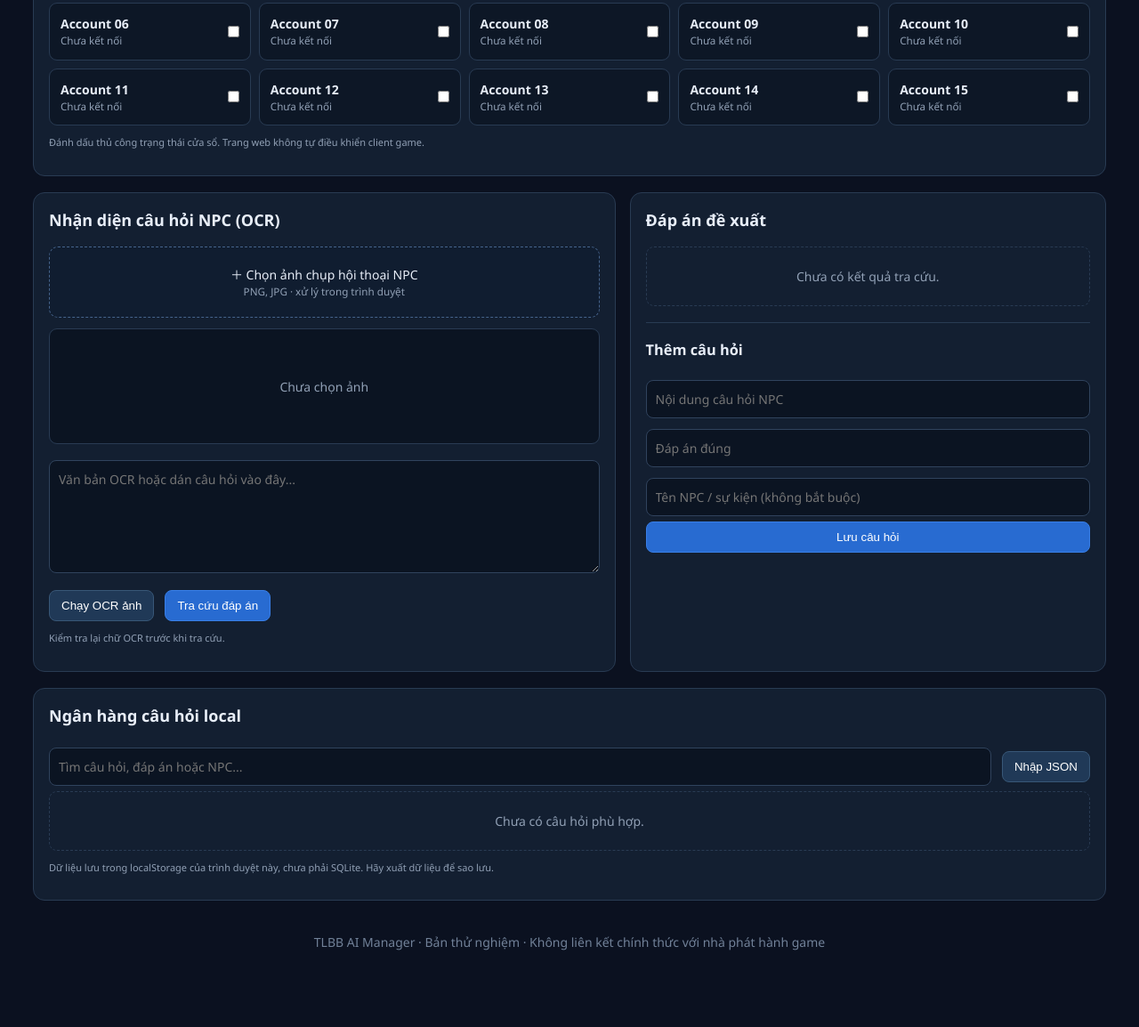
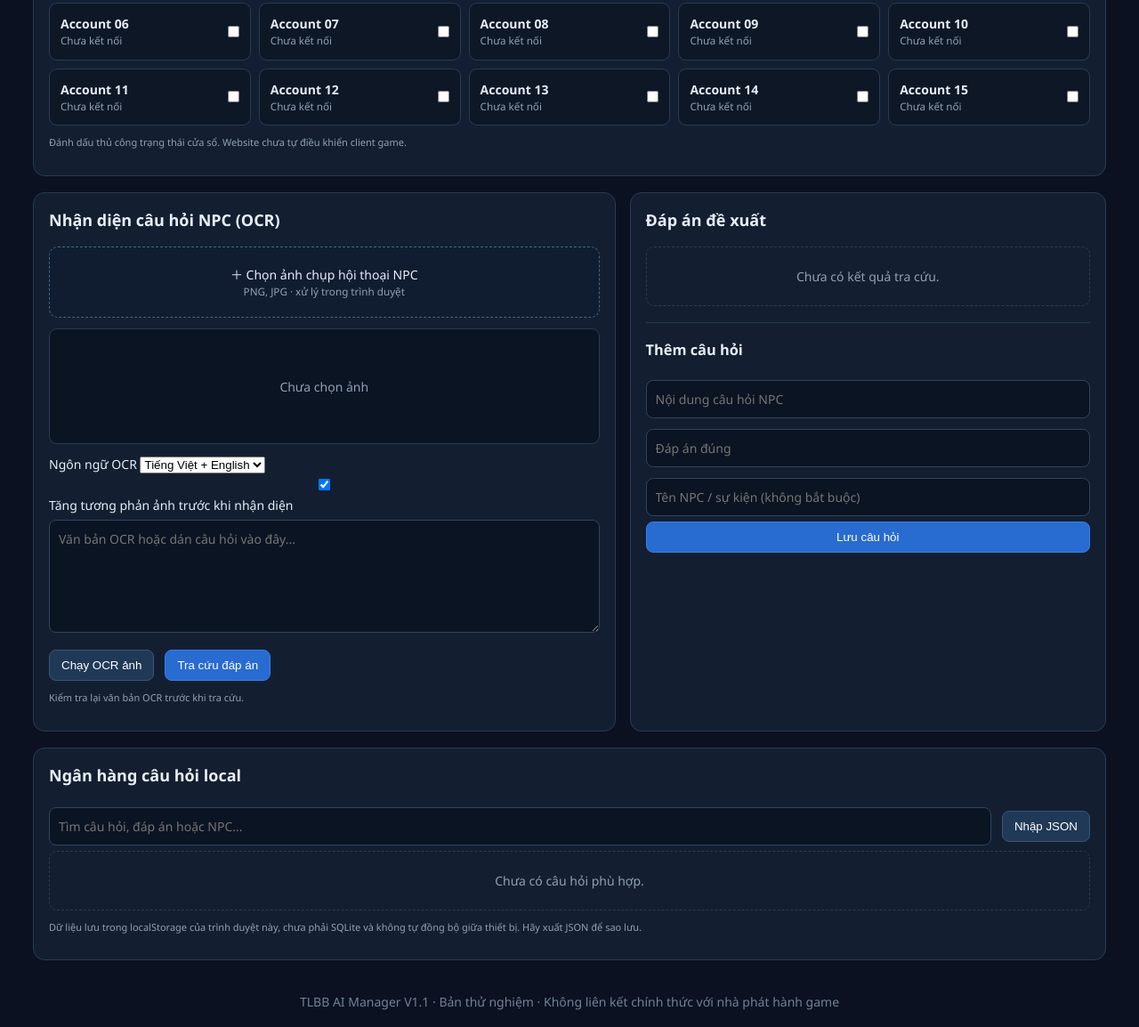
Before and after one commit to phamtrongphuc1986-maker/tlbb-ai-manager, a plain HTML site: page index.html in a window 1280 px wide. Shown: the part 568-1722 px from the top of the page at 89% size. Before the commit the page ends 1655 px from the top, so only its background shows below. Drawn offline with Linux system fonts and the light colour scheme.

Commit message:
Add files via upload

```diff
--- a/index.html
+++ b/index.html
@@ -1,12 +1,70 @@
 <!doctype html>
-<html lang="vi"><head><meta charset="utf-8"><meta name="viewport" content="width=device-width,initial-scale=1"><meta name="theme-color" content="#111827"><title>TLBB AI Manager</title><link rel="stylesheet" href="style.css"><script defer src="https://cdn.jsdelivr.net/npm/tesseract.js@5/dist/tesseract.min.js"></script><script defer src="app.js"></script></head>
-<body><div class="shell">
-<header><div class="brand"><b>武 TLBB AI Manager</b><small>LOCAL ASSISTANT · WINDOWS 10</small></div><button id="exportBtn">Xuất dữ liệu</button></header>
+<html lang="vi">
+<head>
+<meta charset="utf-8">
+<meta name="viewport" content="width=device-width,initial-scale=1">
+<meta name="theme-color" content="#111827">
+<title>TLBB AI Manager V1.1</title>
+<link rel="stylesheet" href="style.css">
+<script defer src="https://cdn.jsdelivr.net/npm/tesseract.js@5/dist/tesseract.min.js"></script>
+<script defer src="app.js"></script>
+</head>
+<body>
+<div class="shell">
+<header>
+  <div class="brand"><b>武 TLBB AI Manager</b><small>LOCAL ASSISTANT · WINDOWS 10 · V1.1</small></div>
+  <button id="exportBtn">Xuất dữ liệu</button>
+</header>
 <nav><a href="#accounts">Tài khoản</a><a href="#ocr">OCR & câu hỏi</a><a href="#bank">Ngân hàng câu hỏi</a></nav>
-<main><section class="hero"><div><p class="eyebrow">BẢNG ĐIỀU KHIỂN</p><h1>Quản lý phiên game TLBB</h1><p>Theo dõi tối đa 15 cửa sổ và tra cứu câu hỏi NPC từ dữ liệu lưu trên thiết bị.</p></div><strong class="count">15<br><small>Ô tài khoản</small></strong></section>
-<section class="stats"><article><span>Tổng tài khoản</span><b>15</b></article><article><span>Đang hoạt động</span><b id="activeStat">0</b></article><article><span>Câu hỏi đã lưu</span><b id="questionStat">0</b></article><article><span>OCR</span><b>Sẵn sàng</b></article></section>
-<section class="panel" id="accounts"><h2>15 tài khoản / cửa sổ</h2><div class="account-grid" id="accountGrid"></div><p class="hint">Đánh dấu thủ công trạng thái cửa sổ. Trang web không tự điều khiển client game.</p></section>
-<div class="work-grid"><section class="panel" id="ocr"><h2>Nhận diện câu hỏi NPC (OCR)</h2><label class="upload" for="imageInput">＋ Chọn ảnh chụp hội thoại NPC<small>PNG, JPG · xử lý trong trình duyệt</small></label><input id="imageInput" type="file" accept="image/*" hidden><div class="preview"><img id="preview" hidden><span id="previewEmpty">Chưa chọn ảnh</span></div><textarea id="ocrText" rows="5" placeholder="Văn bản OCR hoặc dán câu hỏi vào đây..."></textarea><div class="actions"><button id="runOcrBtn">Chạy OCR ảnh</button><button id="searchBtn" class="primary">Tra cứu đáp án</button></div><p id="ocrMessage" class="hint">Kiểm tra lại chữ OCR trước khi tra cứu.</p></section>
-<section class="panel"><h2>Đáp án đề xuất</h2><div id="answerEmpty" class="empty">Chưa có kết quả tra cứu.</div><div id="answerResult" hidden><p>Độ tương đồng: <b id="confidence">0%</b></p><div class="meter"><i id="meterFill"></i></div><h3 id="answerText"></h3><p id="answerNote"></p></div><hr><h3>Thêm câu hỏi</h3><input id="newQuestion" placeholder="Nội dung câu hỏi NPC"><input id="newAnswer" placeholder="Đáp án đúng"><input id="newNpc" placeholder="Tên NPC / sự kiện (không bắt buộc)"><button id="saveQuestionBtn" class="primary full">Lưu câu hỏi</button></section></div>
-<section class="panel" id="bank"><h2>Ngân hàng câu hỏi local</h2><div class="actions"><input id="bankSearch" placeholder="Tìm câu hỏi, đáp án hoặc NPC..."><button id="importBtn">Nhập JSON</button><input id="importFile" type="file" accept=".json,application/json" hidden></div><div id="questionList" class="question-list"></div><p class="hint">Dữ liệu lưu trong localStorage của trình duyệt này, chưa phải SQLite. Hãy xuất dữ liệu để sao lưu.</p></section></main>
-<footer>TLBB AI Manager · Bản thử nghiệm · Không liên kết chính thức với nhà phát hành game</footer></div></body></html>
+<main>
+<section class="hero">
+  <div><p class="eyebrow">BẢNG ĐIỀU KHIỂN</p><h1>Quản lý phiên game TLBB</h1><p>Theo dõi tối đa 15 tài khoản và tra cứu câu hỏi NPC từ dữ liệu lưu trên thiết bị.</p></div>
+  <strong class="count">15<br><small>Ô tài khoản</small></strong>
+</section>
+<section class="stats">
+  <article><span>Tổng tài khoản</span><b>15</b></article>
+  <article><span>Đang hoạt động</span><b id="activeStat">0</b></article>
+  <article><span>Câu hỏi đã lưu</span><b id="questionStat">0</b></article>
+  <article><span>OCR</span><b id="ocrStat">Sẵn sàng</b></article>
+</section>
+<section class="panel" id="accounts">
+  <h2>15 tài khoản / cửa sổ</h2><div class="account-grid" id="accountGrid"></div>
+  <p class="hint">Đánh dấu thủ công trạng thái cửa sổ. Website chưa tự điều khiển client game.</p>
+</section>
+<div class="work-grid">
+<section class="panel" id="ocr">
+  <h2>Nhận diện câu hỏi NPC (OCR)</h2>
+  <label class="upload" for="imageInput">＋ Chọn ảnh chụp hội thoại NPC<small>PNG, JPG · xử lý trong trình duyệt</small></label>
+  <input id="imageInput" type="file" accept="image/*" hidden>
+  <div class="preview"><img id="preview" hidden><span id="previewEmpty">Chưa chọn ảnh</span></div>
+  <div class="ocr-options">
+    <label for="ocrLang">Ngôn ngữ OCR</label>
+    <select id="ocrLang"><option value="vie+eng">Tiếng Việt + English</option><option value="vie">Tiếng Việt</option><option value="eng">English</option></select>
+    <label class="check"><input id="preprocessToggle" type="checkbox" checked> Tăng tương phản ảnh trước khi nhận diện</label>
+  </div>
+  <textarea id="ocrText" rows="5" placeholder="Văn bản OCR hoặc dán câu hỏi vào đây..."></textarea>
+  <div class="actions"><button id="runOcrBtn">Chạy OCR ảnh</button><button id="searchBtn" class="primary">Tra cứu đáp án</button></div>
+  <p id="ocrMessage" class="hint">Kiểm tra lại văn bản OCR trước khi tra cứu.</p>
+</section>
+<section class="panel">
+  <h2>Đáp án đề xuất</h2>
+  <div id="answerEmpty" class="empty">Chưa có kết quả tra cứu.</div>
+  <div id="answerResult" hidden><p>Điểm khớp từ khóa: <b id="confidence">0%</b></p><div class="meter"><i id="meterFill"></i></div><h3 id="answerText"></h3><p id="answerNote"></p></div>
+  <hr><h3>Thêm câu hỏi</h3>
+  <input id="newQuestion" placeholder="Nội dung câu hỏi NPC">
+  <input id="newAnswer" placeholder="Đáp án đúng">
+  <input id="newNpc" placeholder="Tên NPC / sự kiện (không bắt buộc)">
+  <button id="saveQuestionBtn" class="primary full">Lưu câu hỏi</button>
+</section>
+</div>
+<section class="panel" id="bank">
+  <h2>Ngân hàng câu hỏi local</h2>
+  <div class="actions"><input id="bankSearch" placeholder="Tìm câu hỏi, đáp án hoặc NPC..."><button id="importBtn">Nhập JSON</button><input id="importFile" type="file" accept=".json,application/json" hidden></div>
+  <div id="questionList" class="question-list"></div>
+  <p class="hint">Dữ liệu lưu trong localStorage của trình duyệt này, chưa phải SQLite và không tự đồng bộ giữa thiết bị. Hãy xuất JSON để sao lưu.</p>
+</section>
+</main>
+<footer>TLBB AI Manager V1.1 · Bản thử nghiệm · Không liên kết chính thức với nhà phát hành game</footer>
+</div>
+</body>
+</html>
```
